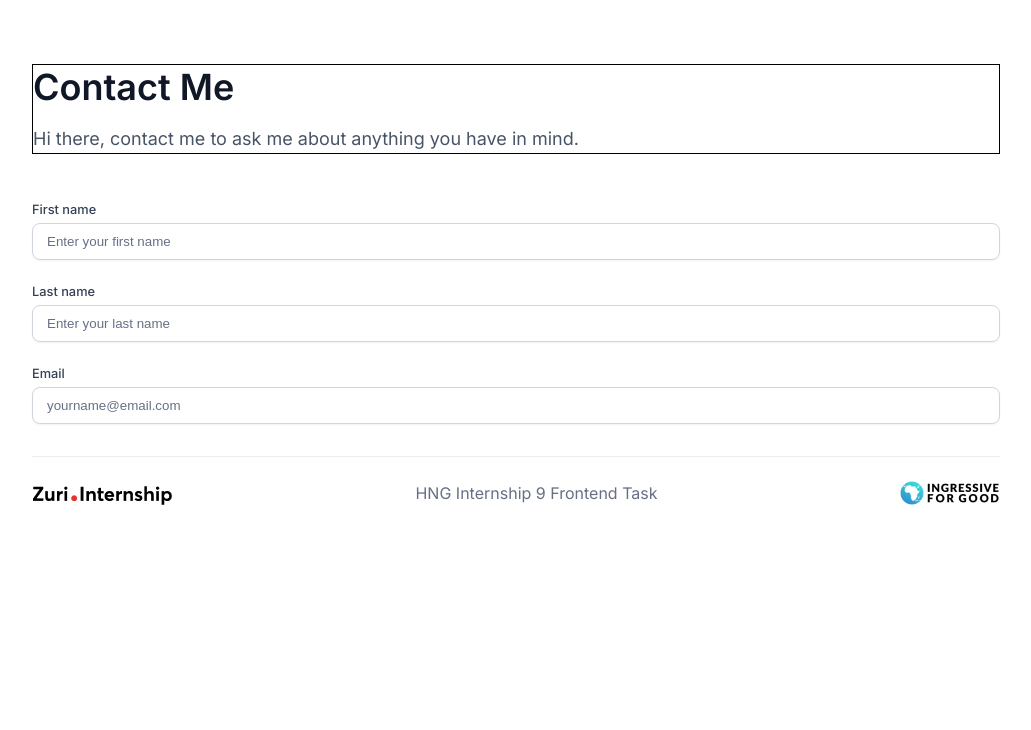
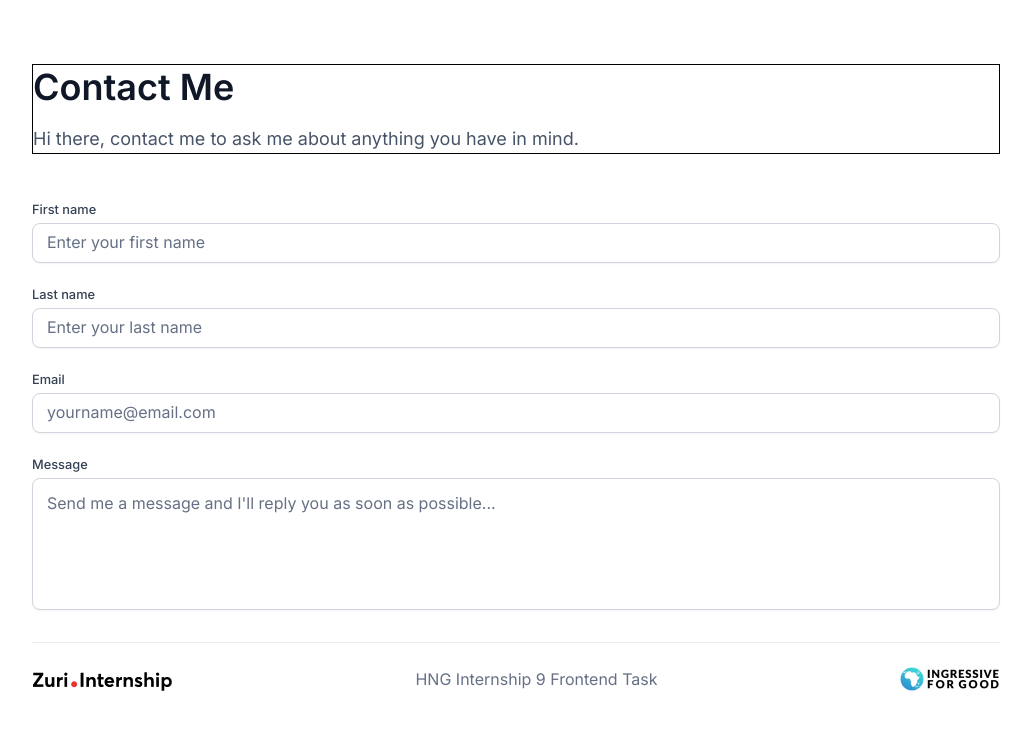
Before and after one commit to Heisdalu/HNG-TASK1, a React (Vite) app: page /contact in a window 1280 px wide. Shown: the top 730 px of the page, without its empty margins (124-1155 px from the left). Built offline with nearby package versions, Linux system fonts and the light colour scheme.

Commit message:
Feat: add TextArea component

```diff
--- a/src/components/Contact/FormDetail.jsx
+++ b/src/components/Contact/FormDetail.jsx
@@ -1,5 +1,6 @@
 import style from "./FormDetail.module.css";
 import Input from "./Input";
+import TextArea from "./TextArea";
 
 const FormDetail = () => {
   return (
@@ -22,6 +23,8 @@ const FormDetail = () => {
         type="email"
         placeholder="yourname@email.com"
       />
+
+      <TextArea />
     </main>
   );
 };
--- a/src/components/Contact/Input.module.css
+++ b/src/components/Contact/Input.module.css
@@ -18,10 +18,14 @@
   box-shadow: 0 1px 2px #1018280d;
   border-radius: 8px;
   color: var(--gray-900);
+  font-size: 1rem;
 }
 
 .input::placeholder {
   color: var(--gray-500);
+  font-family: var(--Inter);
+  font-size: 1rem;
+  font-weight: 400;
 }
 
 .input:focus {
--- /dev/null
+++ b/src/components/Contact/TextArea.jsx
@@ -0,0 +1,16 @@
+import style from "./TextArea.module.css";
+
+const TextArea = () => {
+  return (
+    <div className={style.textAreaBox}>
+      <label htmlFor="message">Message</label>
+      <textarea
+        name="message"
+        id="message"
+        placeholder="Send me a message and I'll reply you as soon as possible..."
+      ></textarea>
+    </div>
+  );
+};
+
+export default TextArea;
--- /dev/null
+++ b/src/components/Contact/TextArea.module.css
@@ -0,0 +1,39 @@
+.textAreaBox {
+  display: flex;
+  flex-direction: column;
+}
+
+.textAreaBox label {
+  font-weight: 500;
+  font-size: 0.8rem;
+  font-family: var(--Inter);
+  color: var(--gray-700);
+}
+
+.textAreaBox textarea {
+  margin-top: 6px;
+  background-color: var(--white);
+  resize: none;
+  padding: 12px 14px;
+  outline: none;
+  border: 1px solid var(--gray-300);
+  box-shadow: 0px 1px 2px rgba(16, 24, 40, 0.05);
+  border-radius: 8px;
+  font-size: 1rem;
+  line-height: 24px;
+  height: 132px;
+  font-family: var(--Inter);
+}
+
+.textAreaBox textarea::placeholder {
+  color: var(--gray-500);
+  font-family: var(--Inter);
+  font-size: 1rem;
+  font-weight: 400;
+}
+
+.textAreaBox textarea:focus {
+  outline: none;
+  border: 1px solid var(--primary-300);
+  box-shadow: 0px 1px 2px rgba(16, 24, 40, 0.05), 0px 0px 0px 4px #d1e9ff;
+}
```
